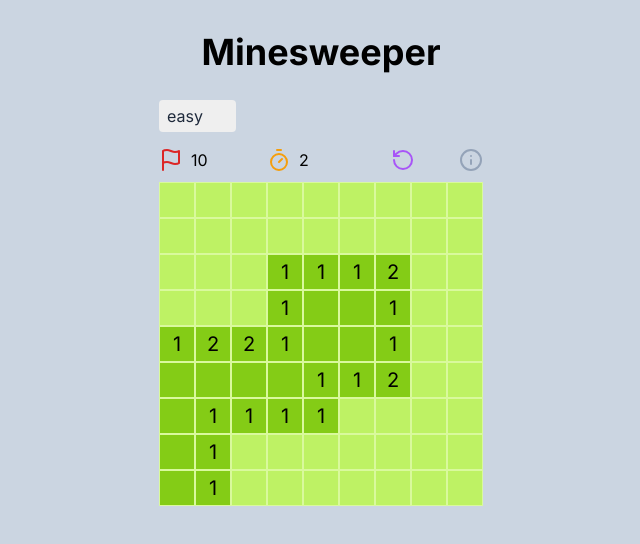
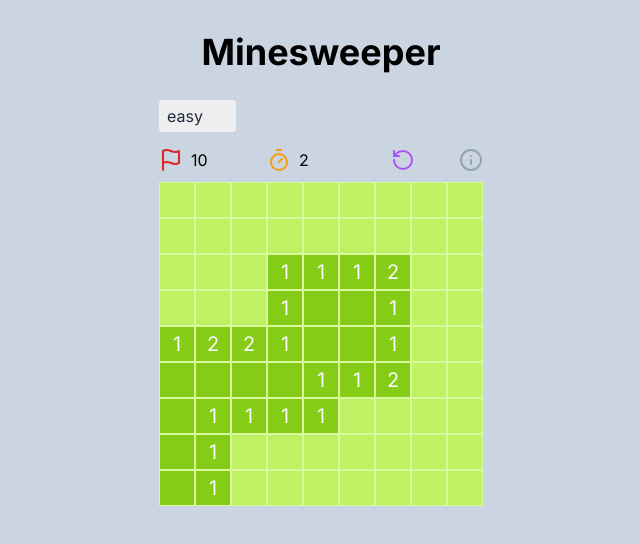
Before and after one commit to yvonne11yuting/next-minesweeper, a Next.js app: page / in a window 1280 px wide. Both pictures are taken after a click on the element 640 px from the left and 344 px from the top of the page. Shown: the top 544 px of the page, without its empty margins (319-959 px from the left). Built offline with nearby package versions, Linux system fonts and the light colour scheme.

Commit message:
feat: adjust styles

```diff
--- a/app/globals.css
+++ b/app/globals.css
@@ -1,6 +1,14 @@
 @tailwind base;
 @tailwind components;
 @tailwind utilities;
+
+@layer utilities {
+  .h-full-screen {
+    height: 100vh;
+    /* fallback for Opera, IE and etc. */
+    height: 100dvh;
+  }
+}
 
 :root {
   --foreground-rgb: 10, 10 10;
--- a/app/page.tsx
+++ b/app/page.tsx
@@ -2,7 +2,7 @@ import MinesweeperMain from "@/components/MinesweeperMain"
 
 export default function Home() {
   return (
-    <div className="flex flex-col items-center h-[100dvh] h-screen">
+    <div className="flex flex-col items-center h-full-screen">
       <h1 className="pt-8 pb-5 text-4xl font-bold hidden sm:block">Minesweeper</h1>
       <MinesweeperMain />
     </div>
--- a/components/Board.tsx
+++ b/components/Board.tsx
@@ -112,7 +112,7 @@ const Board = ({
                             const text = Number(squareStatus[squareId]) > 0 ? squareStatus[squareId] : ''
                             const hasFlag = flagged.includes(squareId)
                             const isGameOver = gameStatus === GameStatusEnum.LOSE
-                            const showMinds = isGameOver && mines.includes(squareId) && !hasFlag
+                            const showMines = isGameOver && mines.includes(squareId) && !hasFlag
                             const bgColor = squareStatus[squareId] && !hasFlag ? 'bg-lime-500' : 'bg-lime-300'
                             const wrongFlagStyles = isGameOver && text ? '-rotate-90 transition ease-out duration-1000' : ''
                             return (
@@ -121,13 +121,15 @@ const Board = ({
                                     data-testid={`SQUARE_${squareId}`}
                                     key={squareId}
                                     role="button"
-                                    className={`flex justify-center text-lg sm:text-xl items-center border border-lime-200 ${bgColor}`}
+                                    className={`flex justify-center text-lg sm:text-xl items-center text-slate-50 border border-lime-200 ${bgColor}`}
                                 >
                                     {
-                                        showMinds && (<Bomb color="#020617" />)
+                                        showMines && (<Bomb color="#020617" />)
                                     }
                                     {
-                                        text && !hasFlag && text
+                                        text && !hasFlag && (
+                                            <span>{text}</span>
+                                        )
                                     }
                                     {
                                         hasFlag && (
```
